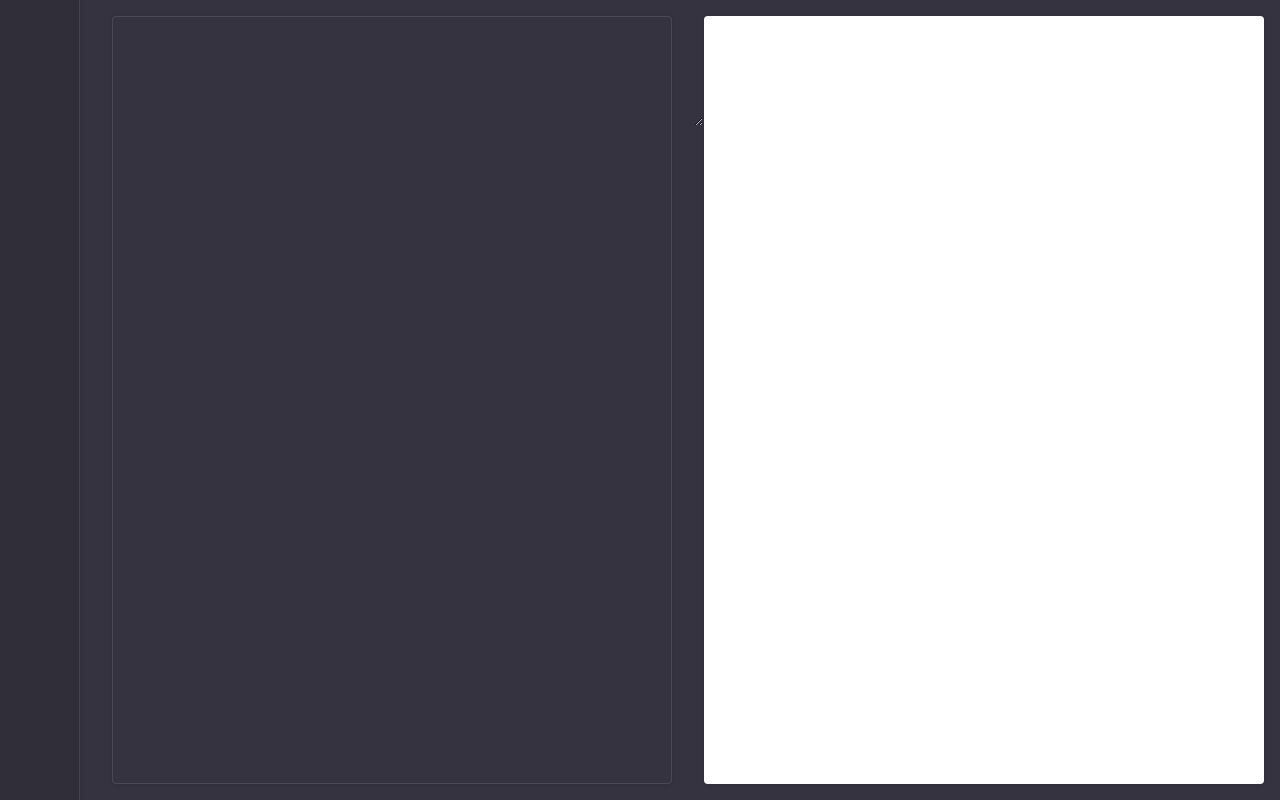
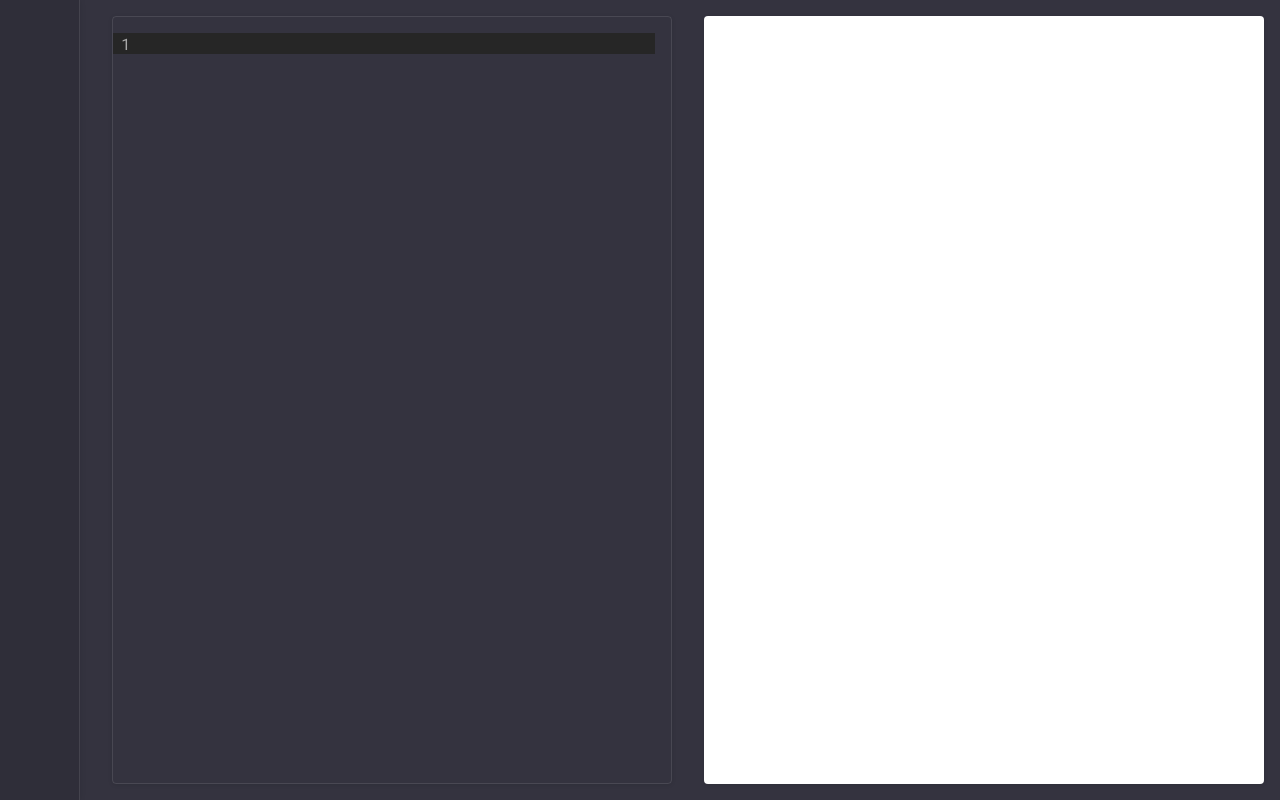
Before and after one commit to spacetimed/noteTaken, a React (Create React App) app in the folder app/: page / in a window 1280 px wide. Built offline with nearby package versions, Linux system fonts and the light colour scheme.

Commit message:
added line number

```diff
--- a/app/public/index.html
+++ b/app/public/index.html
@@ -4,7 +4,7 @@
         <meta charset="utf-8" />
         <meta name="viewport" content="initial-scale=1, width=device-width" />
         <link rel="stylesheet" href="https://fonts.googleapis.com/css?family=Roboto:300,400,500,700&display=swap" />
-        <link rel="stylesheet "href="https://fonts.googleapis.com/css2?family=Roboto+Mono:wght@300;400;500&display=swap" />
+        <link rel="stylesheet "href="https://fonts.googleapis.com/css2?family=Roboto+Mono:ital,wght@0,100;0,200;0,300;0,400;0,500;0,600;0,700;1,100;1,200;1,300;1,400;1,500;1,600;1,700&display=swap" />
         <link rel="stylesheet" href="https://fonts.googleapis.com/icon?family=Material+Icons" />
         <title>React App</title>
     </head>
--- a/app/src/App.scss
+++ b/app/src/App.scss
@@ -1,5 +1,11 @@
 $dark1:rgba(0,0,0,0.1);
 $border:rgba(255,255,255,0.1);
+
+@mixin highlight($weight, $color, $fontStyle) {
+    font-weight:$weight;
+    color:$color;
+    font-style:$fontStyle;
+}
 
 .App {
     width:100vw;
@@ -44,13 +50,75 @@ $border:rgba(255,255,255,0.1);
             top:0;
             left:0;
             width:100%;
-            min-height:10%;
+            min-height:100%;
 
             pre.codeView {
                 padding:1rem;
+                padding-left:0;
                 margin:0;
                 font-family:inherit;
                 color:#fff;
+                white-space: pre-wrap;
+                white-space: -moz-pre-wrap;
+                white-space: -pre-wrap;
+                white-space: -o-pre-wrap;
+                word-wrap: break-word;
+                word-wrap:break-word;
+
+                /*
+                    Thin 100
+                    Thin 100 Italic
+                    ExtraLight 200
+                    ExtraLight 200 Italic
+                    Light 300
+                    Light 300 Italic
+                    Regular 400
+                    Regular 400 Italic
+                    Medium 500
+                    Medium 500 Italic
+                    SemiBold 600
+                    SemiBold 600 Italic
+                    Bold 700
+                    Bold 700 Italic
+                */
+
+                .line {
+                    background-color:rgb(38, 38, 38);
+
+                    span.h1 {
+                        @include highlight(400, rgb(255,255,255), italic);
+                    }
+
+                    span.h2 {
+                        @include highlight(300, rgb(255, 255, 255), italic);
+                    }
+
+                    span.h3 {
+                        @include highlight(300, rgb(201, 201, 201), italic);
+                    }
+
+                    span.h4 {
+                        @include highlight(300, rgb(194, 194, 194), italic);
+                    }
+
+                    span.h5 {
+                        @include highlight(300, rgb(174, 171, 171), italic);
+                    }
+
+                    span.h6 {
+                        @include highlight(300, rgb(168, 168, 168), italic);
+                    }
+
+                    span.default {
+                        @include highlight(400, rgb(255, 255, 255), normal);
+                    }
+                    .lineNumber {
+                        width:2.25rem;
+                        padding-left:0.5rem;
+                        color:rgb(168,168,168);
+                        display:inline-block;
+                    }
+                }
             }
 
             .hiddenInput {
@@ -61,6 +129,7 @@ $border:rgba(255,255,255,0.1);
                 width:100%;
                 height:100%;
                 padding:1rem;
+                padding-left:2.75rem;
                 margin:0;
 
                 border:none;
@@ -70,10 +139,16 @@ $border:rgba(255,255,255,0.1);
                 caret-color:aqua;
 
                 outline:none;
+                resize:none;
+                box-sizing:border-box;
+                white-space: pre-wrap;
+                white-space: -moz-pre-wrap;
+                white-space: -pre-wrap;
+                white-space: -o-pre-wrap;
+                word-wrap: break-word;
+                word-wrap:break-word;
             }
-
         }
-
     }
 }
 
--- a/app/src/CodeEditor.js
+++ b/app/src/CodeEditor.js
@@ -1,4 +1,50 @@
 import { useState, useEffect } from 'react';
+
+function parse(markdownText) {
+    /*  Sample input:
+    -------------------------
+        this is just a test
+        i dont know
+        # one two three
+        ## four five
+        # s
+        **cool**
+        # **cool** right
+    -------------------------
+    */
+    let lines = markdownText.split('\n');
+    let returnStr = [];
+    lines.forEach( (line, index) => {
+        let tokenClass = "default";
+        const words = line.split(" ");
+        const tokenLead = words[0];
+        const tokenClassMap = {
+            "#" : "h1",
+            "##" : "h2",
+            "###" : "h3",
+            "####" : "h4",
+            "#####" : "h5",
+            "######" : "h6",
+        }
+
+        if(tokenLead in tokenClassMap)
+            tokenClass = tokenClassMap[tokenLead];
+
+        words.forEach( word => {
+            // Count occurrences of **, if even occurence, replace every other with open and close strong
+        });
+
+        returnStr.push(
+            <div key={index} className="line">
+                <span key={index + "_lineNum"} className="lineNumber">{index+1}</span>
+                <span key={index} className={tokenClass}>
+                    {line}
+                </span>
+            </div>
+        )
+    });
+    return returnStr;
+}
 
 function CodeEditor() {
 
@@ -8,16 +54,14 @@ function CodeEditor() {
         // do something
     }, [codeInput]);
 
-    console.log('codeInput->', codeInput);
-
     return (
         <div className="masked-codeContainer">
             <div className="full-codeContainer">
                 <pre className="codeView">
-                    {codeInput}
-                    <br></br>
+                    {parse(codeInput)}
+                    <br />
                 </pre>
-                <textarea className="hiddenInput" onChange={(e) => setCodeChange(e.target.value)}></textarea>
+                <textarea spellCheck="false" className="hiddenInput" onChange={(e) => setCodeChange(e.target.value)}></textarea>
             </div>
         </div>
     )
```
